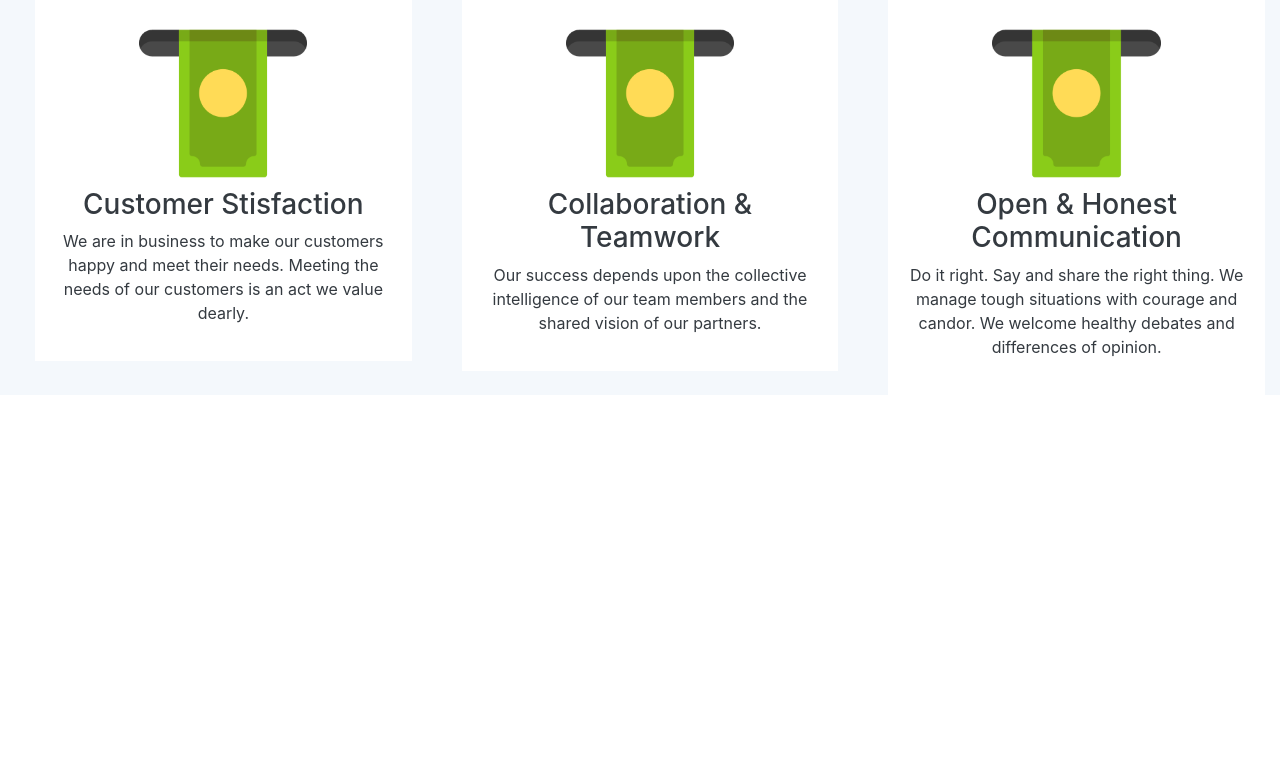
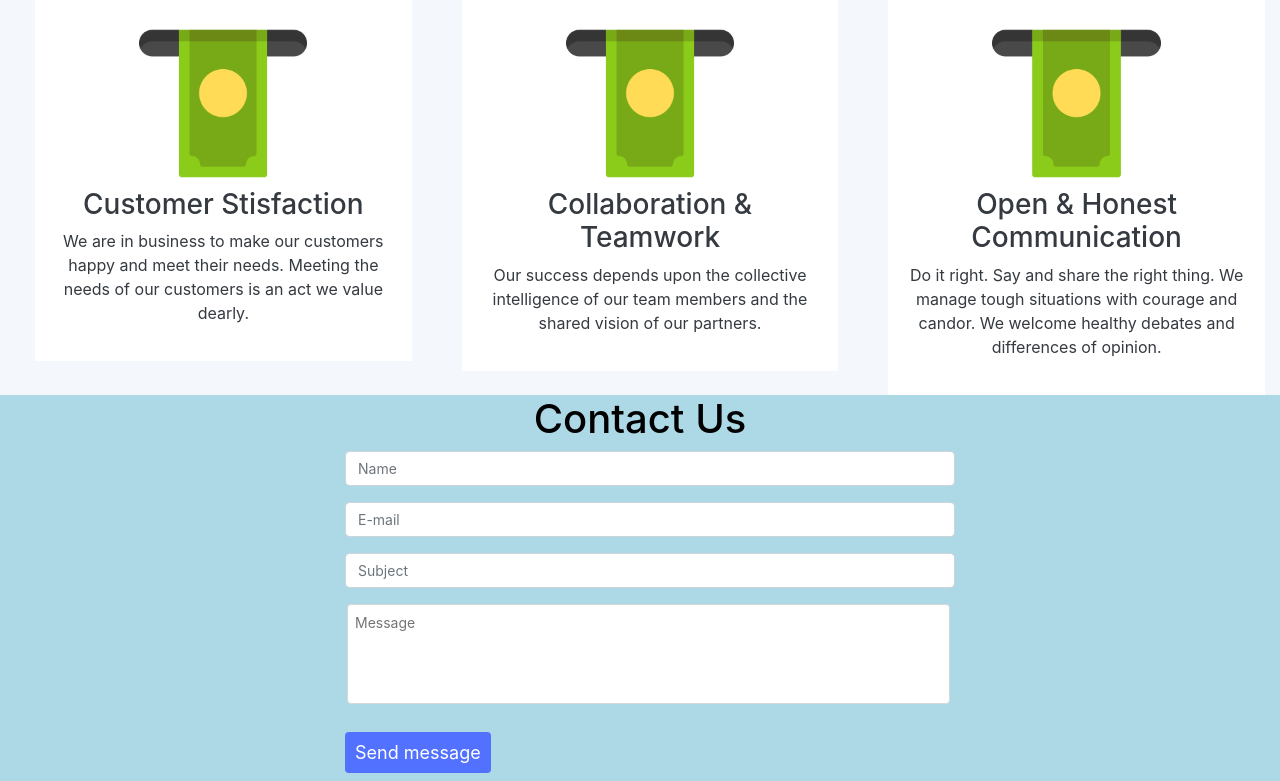
Before and after one commit to wptechprodigy/decasave, a Flask app: template templates/index.html in a window 1280 px wide. Shown: the part 1836-2617 px from the top of the page. Before the commit the page ends 2192 px from the top, so only its background shows below. Run offline with Flask 2, Linux system fonts and the light colour scheme; the template is opened without the code that fills it, so the values that code supplies are empty; some libraries are stand-ins or nearby versions.

Commit message:
Add contact us form section to landing page

```diff
--- a/static/style.css
+++ b/static/style.css
@@ -121,12 +121,8 @@ html, body{
   text-align: center;
 }
 .form-design{
-  background-color:lightsteelblue;
-  color: white;
-}
-/* footer{
-  background-color: black;
-  color: white;
+  background-color:lightblue;
+  color: black;
 }
 input[type=text], input[type=email]{
   margin-left: 10px;
@@ -169,6 +165,10 @@ input[type=button] a:hover{
   margin-left: 50px;
   font-size: 30px;
 }
+/* footer{
+  background-color: black;
+  color: white;
+}
 .social a{
   margin-left: 20px;
   font-size: 40px;
--- a/templates/index.html
+++ b/templates/index.html
@@ -164,18 +164,37 @@
                     </div>
                 </div>
         </div>
-        <!-- <div class="container-fluid padding"><br><br>
-            <h2 class="_margin-50 _middle">Helping Millenials understand money</h2>
-            <p class="_middle">We want to make saving and investing worthwhile again for everyone by making it simple to do and highly rewarding.
-            We invite you to join us on this wonderful journey to groom the next wealthy generation of Africans.</p>
-            <div class="row padding">
-                <div class="col-md-12 col-lg-6 intro-contents">
-                    <img src="../static/img/money-tree.png" class="img-fluid">
-                </div>
-            </div>
-        </div> -->
     </div>
 
+    <div class="container-fluid padding form-design">
+        <div class="row welcome text-center">
+            <div class="col-12">
+                <h1 class="header-style" id="contact">Contact Us</h1>
+            </div>
+        </div>
+
+        <div class="row padding">
+            <div class="col-3"></div>
+            <div class="col-lg-6">
+                <form method="POST" action="./db.json">
+                <div class="form-group">
+                    <input type="text" class="form-control" id="name" placeholder="Name">
+                </div>
+                <div class="form-group">
+                    <input type="email" class="form-control" id="email" placeholder="E-mail">
+                </div>
+                <div class="form-group">
+                    <input type="text" class="form-control" id="subject" placeholder="Subject">
+                </div>
+                <div class='form-row form-group'>
+                    <textarea id="message" name="message" placeholder="Message"></textarea>
+                </div>
+                <input type="button" name="submit" id="submit" value="Send message">
+                </form>
+            </div>
+            <div class="col-3"></div>
+        </div>
+  </div>
 
 </body>
 
```
